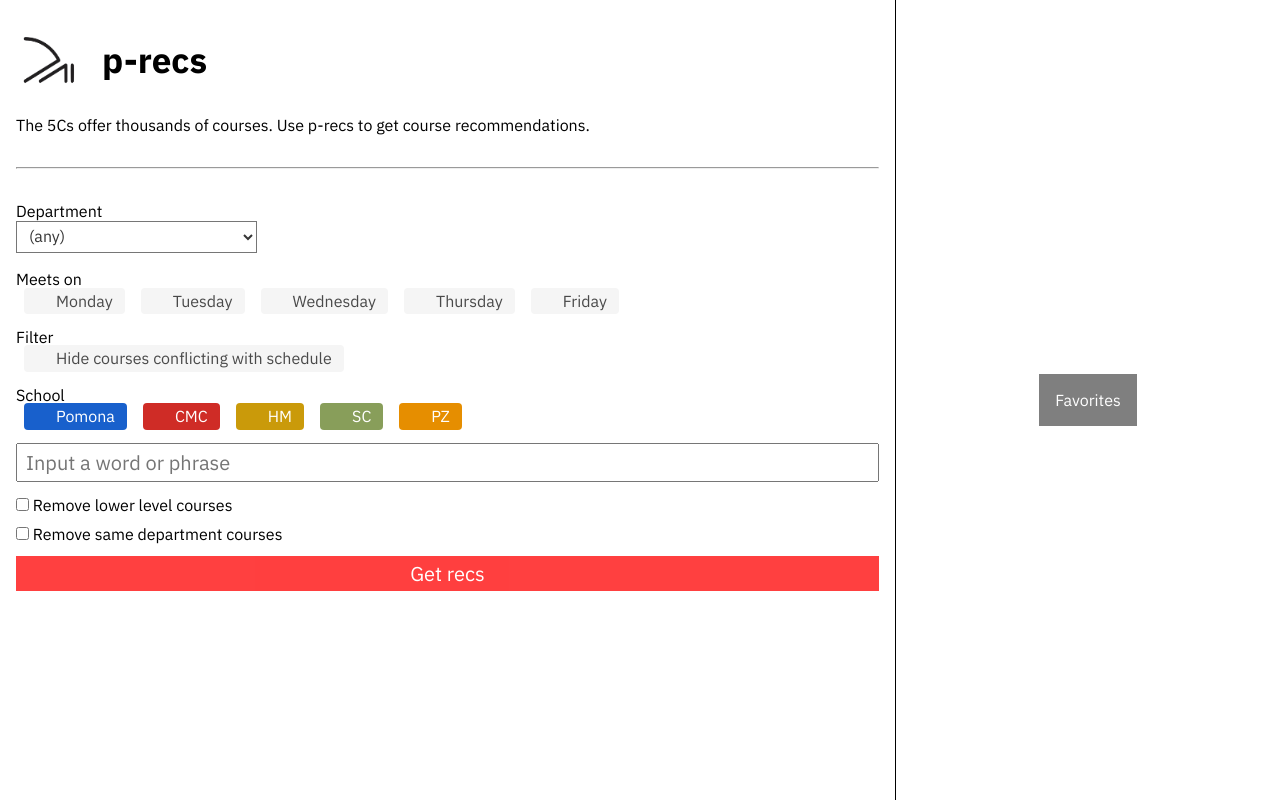
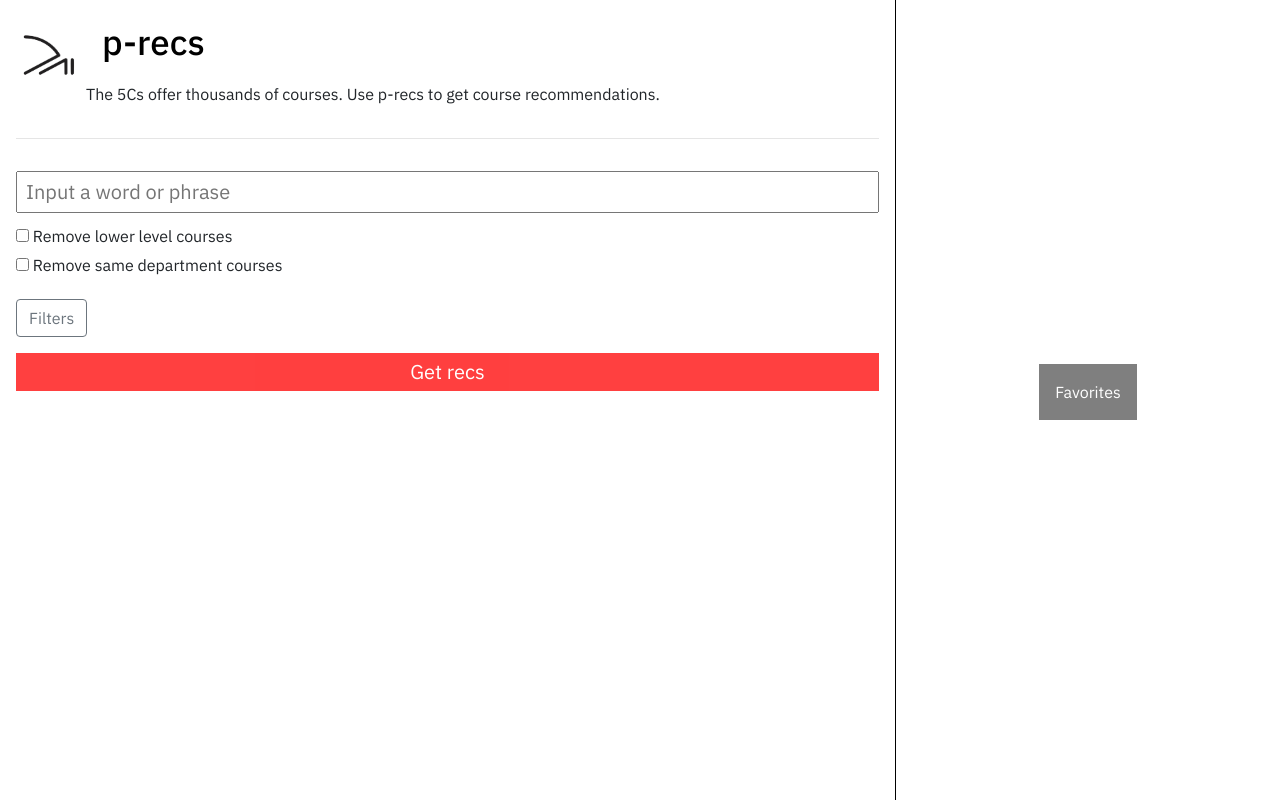
Before and after one commit to aspc/p-recs, a Flask app: page / in a window 1280 px wide. Run offline with Flask 2, Linux system fonts and the light colour scheme; parts of the project's set-up code (start-up, migrations or seed data) failed here and were passed over; some libraries are stand-ins or nearby versions.

Commit message:
add filter UI

```diff
--- a/static/stylesheets/style.css
+++ b/static/stylesheets/style.css
@@ -415,3 +415,7 @@ a.campus_SC:hover {
 	padding: 4px 8px;
 	font-family: "IBM Plex Sans", sans-serif;
 }
+
+.top-checkbox {
+    margin-bottom: 20px;
+}
--- a/templates/head.html
+++ b/templates/head.html
@@ -1,6 +1,7 @@
 <meta charset="UTF-8">
 <link rel="icon" type="image/x-icon" href="/images/favicon.ico">
 <meta name="viewport" content="width=device-width, initial-scale=1.0">
+<link rel="stylesheet" href="https://cdn.jsdelivr.net/npm/bootstrap@4.0.0/dist/css/bootstrap.min.css" integrity="sha384-Gn5384xqQ1aoWXA+058RXPxPg6fy4IWvTNh0E263XmFcJlSAwiGgFAW/dAiS6JXm" crossorigin="anonymous">
 <link rel="stylesheet" href="{{ url_for('static', filename='stylesheets/style.css') }}" />
 <link rel="stylesheet" href="//code.jquery.com/ui/1.12.1/themes/base/jquery-ui.css">
 <link rel="shortcut icon" type="image/x-icon" href="https://images.squarespace-cdn.com/content/v1/5d5aca05ce74150001a5af3e/1597634234220-IKLAWLSE1YZXUI69T8IX/favicon.ico?format=100w">
@@ -10,3 +11,6 @@
 <script src="https://code.jquery.com/jquery-3.6.0.min.js" crossorigin="anonymous"></script>
 <script src="https://code.jquery.com/ui/1.12.1/jquery-ui.min.js" crossorigin="anonymous"></script>
 <link rel="stylesheet" href="https://cdnjs.cloudflare.com/ajax/libs/font-awesome/6.2.0/css/all.min.css">
+<script src="https://code.jquery.com/jquery-3.2.1.slim.min.js" integrity="sha384-KJ3o2DKtIkvYIK3UENzmM7KCkRr/rE9/Qpg6aAZGJwFDMVNA/GpGFF93hXpG5KkN" crossorigin="anonymous"></script>
+<script src="https://cdn.jsdelivr.net/npm/popper.js@1.12.9/dist/umd/popper.min.js" integrity="sha384-ApNbgh9B+Y1QKtv3Rn7W3mgPxhU9K/ScQsAP7hUibX39j7fakFPskvXusvfa0b4Q" crossorigin="anonymous"></script>
+<script src="https://cdn.jsdelivr.net/npm/bootstrap@4.0.0/dist/js/bootstrap.min.js" integrity="sha384-JZR6Spejh4U02d8jOt6vLEHfe/JQGiRRSQQxSfFWpi1MquVdAyjUar5+76PVCmYl" crossorigin="anonymous"></script>
--- a/templates/search.html
+++ b/templates/search.html
@@ -9,6 +9,36 @@
 
 <form action="/rec" method="post">
   <div class="message-body">
+    <!-- name`  attribute specifies the name of a form.  -->
+    <!-- used to reference elements in JS OR
+    to reference form data after a form is submitted -->
+    <input
+      type="text"
+      name="search"
+      id="searchBox"
+      placeholder="Input a word or phrase"
+    />
+    <!-- submit = button!; value = what shows up on the button-->
+    <div class="checkboxes top-checkbox">
+      <input type="checkbox" name="lowlvl" value="1" /> Remove lower level
+      courses
+      <br />
+      <input type="checkbox" name="dept_filter" value="1" /> Remove same
+      department courses
+    </div>
+    <p>
+      <a
+        class="btn btn-outline-secondary"
+        data-toggle="collapse"
+        href="#course-filters"
+        role="button"
+        aria-expanded="false"
+        aria-controls="collapseExample"
+      >
+        Filters
+      </a>
+    </p>
+    <div class="collapse" id="course-filters">
       <div class="field">
         <label class="label">Department</label>
         <div class="control is-expanded">
@@ -215,8 +245,12 @@
               <option value="Physics">Physics</option>
               <option value="Political Studies">Political Studies</option>
               <option value="Politics">Politics</option>
-            <option value="Politics &amp; Policy">Politics &amp; Policy</option>
-            <option value="Politics/Int. Studies">Politics/Int. Studies</option>
+              <option value="Politics &amp; Policy">
+                Politics &amp; Policy
+              </option>
+              <option value="Politics/Int. Studies">
+                Politics/Int. Studies
+              </option>
               <option value="Portuguese">Portuguese</option>
               <option value="Portuguese in Translatn">
                 Portuguese in Translatn
@@ -286,6 +320,7 @@
               type="checkbox"
               name="days"
               value="M"
+              checked="checked"
             />
             <label for="monday">Monday</label>
           </div>
@@ -296,6 +331,7 @@
               type="checkbox"
               name="days"
               value="T"
+              checked="checked"
             />
             <label for="tuesday">Tuesday</label>
           </div>
@@ -306,6 +342,7 @@
               type="checkbox"
               name="days"
               value="W"
+              checked="checked"
             />
             <label for="wednesday">Wednesday</label>
           </div>
@@ -316,6 +353,7 @@
               type="checkbox"
               name="days"
               value="R"
+              checked="checked"
             />
             <label for="thursday">Thursday</label>
           </div>
@@ -326,24 +364,9 @@
               type="checkbox"
               name="days"
               value="F"
+              checked="checked"
             />
             <label for="friday">Friday</label>
-        </div>
-      </div>
-    </div>
-    <div class="field">
-      <label class="label">Filter</label>
-      <div class="field is-grouped checkboxes">
-        <div class="control avoid-schedule">
-          <input
-            class="is-checkradio is-block is-info"
-            id="avoid_schedule"
-            type="checkbox"
-            name="avoid_schedule"
-          />
-          <label for="avoid_schedule"
-            >Hide courses conflicting with schedule</label
-          >
           </div>
         </div>
       </div>
@@ -357,6 +380,7 @@
               type="checkbox"
               name="campus"
               value="PO Campus"
+              checked="checked"
             />
             <label for="pomona" class="campus_PO">Pomona</label>
           </div>
@@ -367,6 +391,7 @@
               type="checkbox"
               name="campus"
               value="CM Campus"
+              checked="checked"
             />
             <label for="claremont_mckenna" class="campus_CM">CMC</label>
           </div>
@@ -377,6 +402,7 @@
               type="checkbox"
               name="campus"
               value="HM Campus"
+              checked="checked"
             />
             <label for="harvey_mudd" class="campus_HM">HM</label>
           </div>
@@ -387,6 +413,7 @@
               type="checkbox"
               name="campus"
               value="SC Campus"
+              checked="checked"
             />
             <label for="scripps" class="campus_SC">SC</label>
           </div>
@@ -397,30 +424,15 @@
               type="checkbox"
               name="campus"
               value="PZ Campus"
+              checked="checked"
             />
             <label for="pitzer" class="campus_PZ">PZ</label>
           </div>
         </div>
       </div>
+    </div>
+  </div>
 
-
-  </div>
-  <!-- name`  attribute specifies the name of a form.  -->
-  <!-- used to reference elements in JS OR
-    to reference form data after a form is submitted -->
-  <input
-    type="text"
-    name="search"
-    id="searchBox"
-    placeholder="Input a word or phrase"
-  />
-  <!-- submit = button!; value = what shows up on the button-->
-  <div class="checkboxes">
-    <input type="checkbox" name="lowlvl" value="1" /> Remove lower level courses
-    <br />
-    <input type="checkbox" name="dept_filter" value="1" /> Remove same
-    department courses
-  </div>
   <input type="submit" value="Get recs" />
 </form>
 {% if error %}
```
Lines whose indentation alone changed are shown as unchanged.
